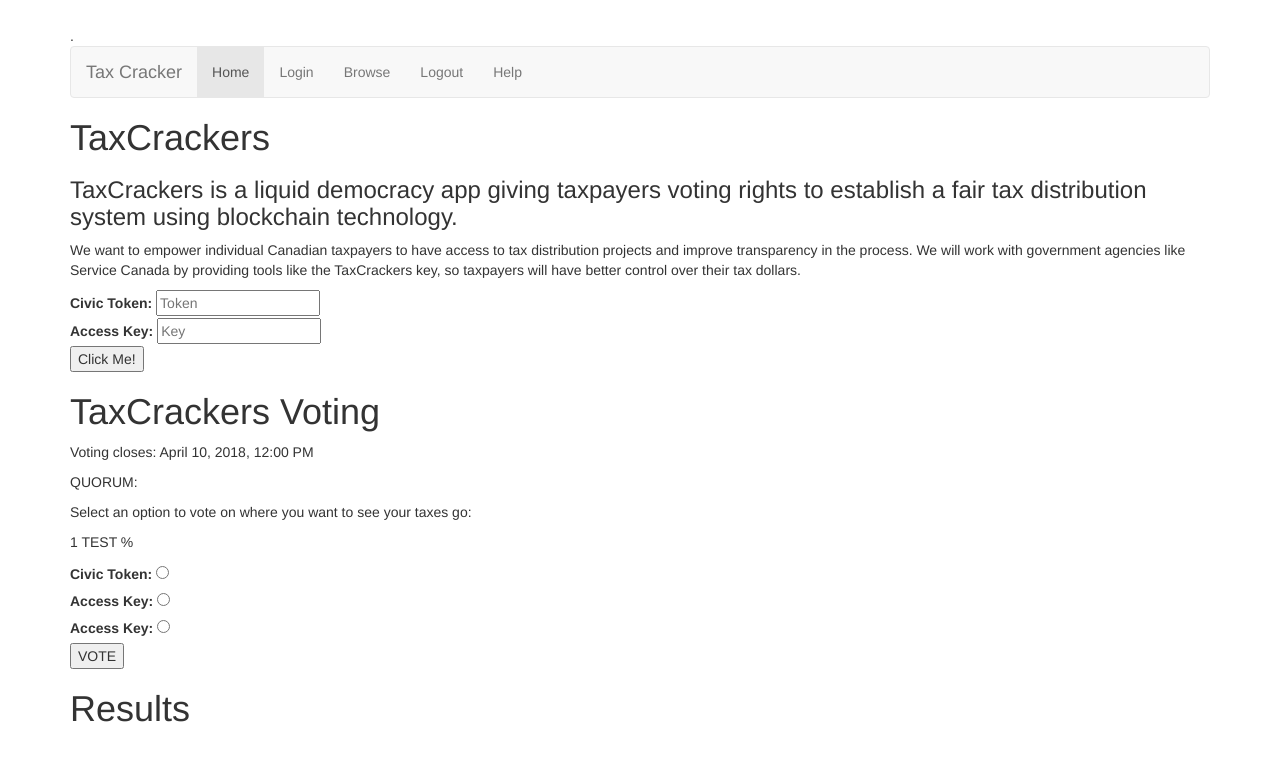
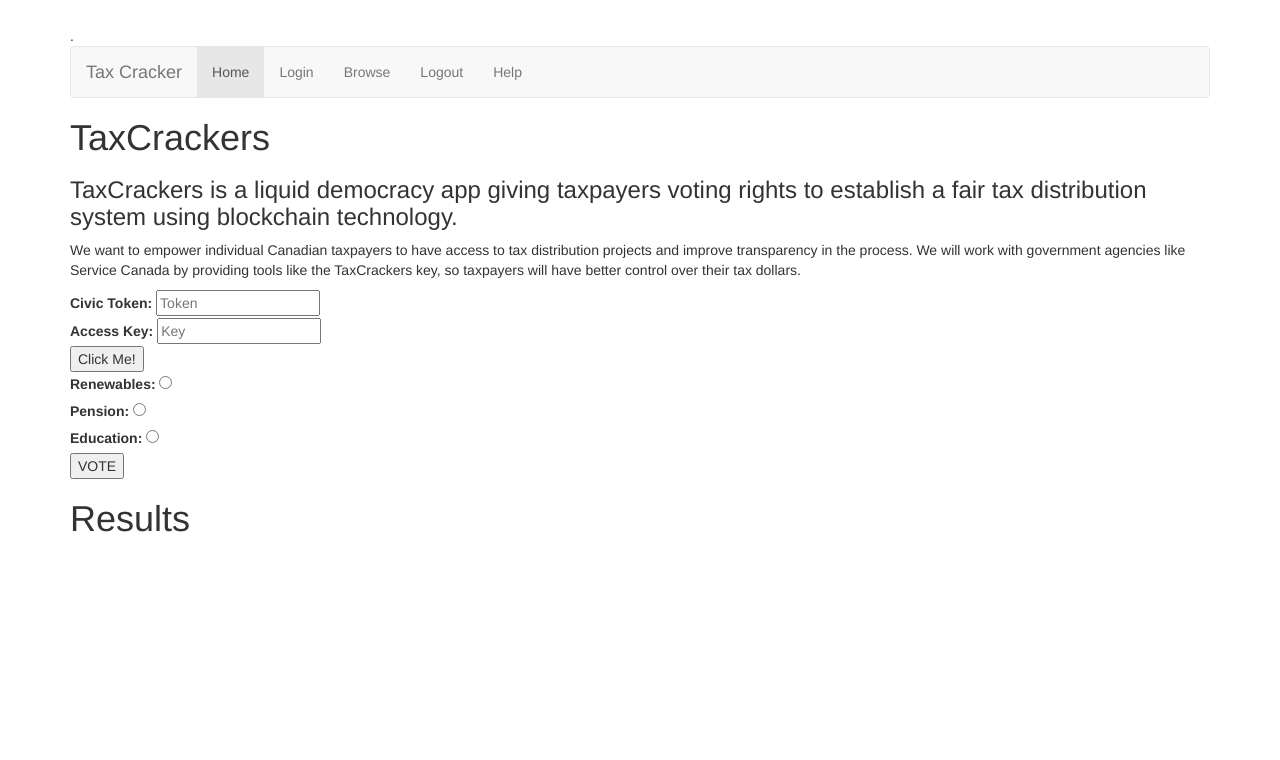
Before and after one commit to angieology-zz/tax-cracker, a plain HTML site: page index.html in a window 1280 px wide. Drawn offline with nearby package versions, Linux system fonts and the light colour scheme; a script that the page names is missing.

Commit message:
front end update

```diff
--- a/index.html
+++ b/index.html
@@ -43,43 +43,51 @@
       </form>
     </div>
 
-    <div class="vote-display">
-      <h1>TaxCrackers Voting</h1>
-      <div class="timer-div">
-        <p id="timer">Voting closes: April 10, 2018, 12:00 PM</p>
-      </div>
-      <div class="quorum-div">
-        <p>QUORUM: </p>
-        <p>Select an option to vote on where you want to see your taxes go: </p>
-      </div>
+    <form class="voter-form" action="index.html" method="post">
+  <div>
+    <label for="issues">Renewables: </label>
+    <input name="issues" id="option" type="radio" id="say" value="">
+  </div>
+  <div>
+    <label for="issues">Pension: </label>
+    <input name="issues" id="option" type="radio" value="">
+  </div>
+  <div>
+    <label for="issues">Education: </label>
+    <input name="issues" id="option" type="radio" value="">
+  </div>
 
-      <p id="quorum"></p>
+  <button type="button" id="login-vote" class onclick="voteForOption()">VOTE</button>
+</form>
+</div>
 
-      <form class="voter-form" action="index.html" method="post">
-        <div>
-          <label for="issues">Civic Token: </label>
-          <input name="issues" id="option1" type="radio" id="say" value="">
-        </div>
-        <div>
-          <label for="issues">Access Key: </label>
-          <input name="issues" id="option2" type="radio" value="">
-        </div>
-        <div>
-          <label for="issues">Access Key: </label>
-          <input name="issues" id="option3" type="radio" value="">
-        </div>
-
-        <button type="button" id="login-vote" onclick="sendData({test:'ok'})">VOTE</button>
-      </form>
     </div>
 
 
     <div class="results-display">
       <h1>Results</h1>
-        <div class="">
+        <div class="results-output-value">
+          <p class=""></p>
+          <div class="results-output-image">
 
+          </div>
+        </div>
+
+        <div class="results-output">
+          <p class=""></p>
+          <div class="results-output-image">
+
+          </div>
+        </div>
+
+        <div class="results-output">
+          <p class=""></p>
+          <div class="results-output-image">
+
+          </div>
         </div>
     </div>
+
 
 
   </body>
--- a/voting.js
+++ b/voting.js
@@ -9,6 +9,7 @@ options = {"Renewables": "option-1", "Pension": "option-2", "Education": "option
 
 function voteForOption() {
   optionName = $("#option").val();
+  console.log(optionName);
   contractInstance.voteForOption(optionName, {from: web3.eth.accounts[0]}, function() {
     let div_id = options[optionName];
     $("#" + div_id).html(contractInstance.totalVotesFor.call(optionName).toString());
```
